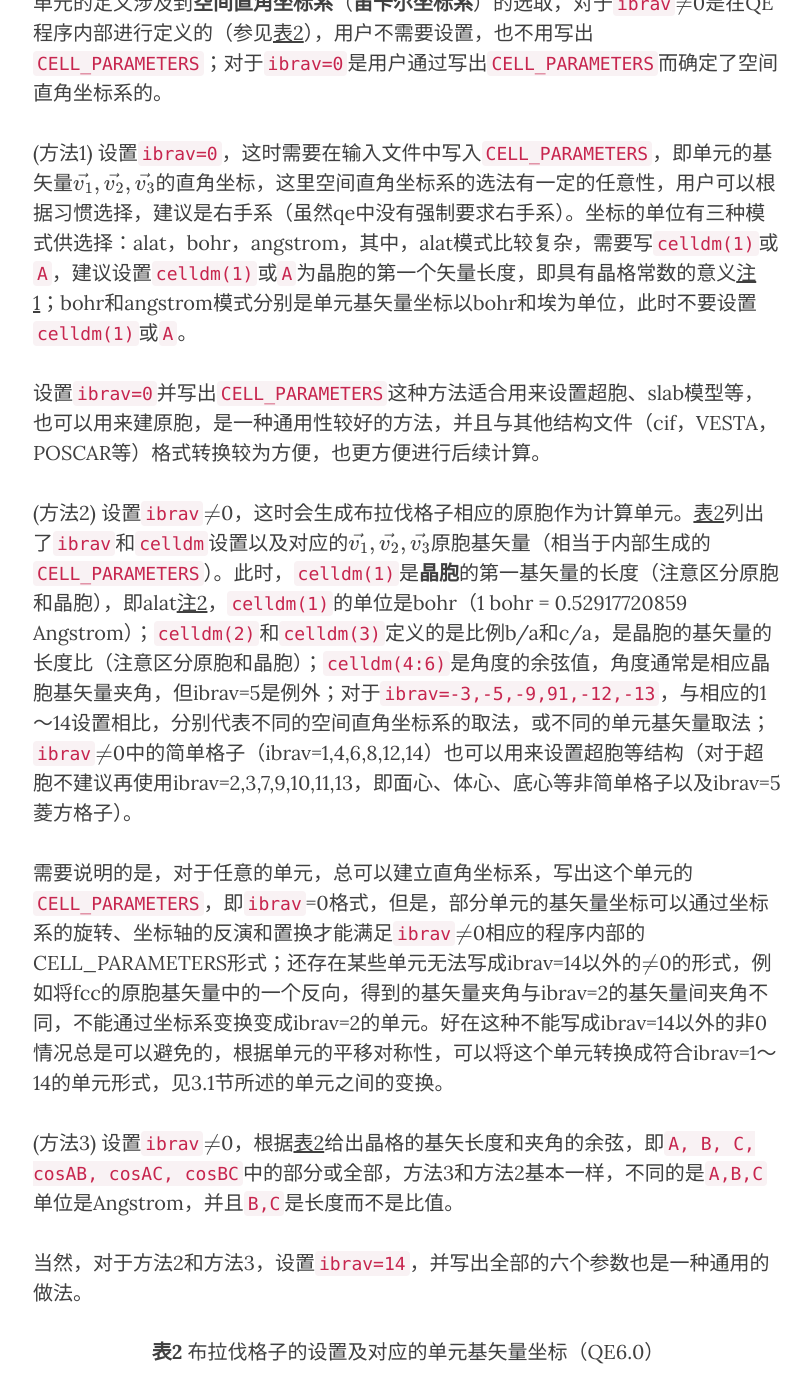
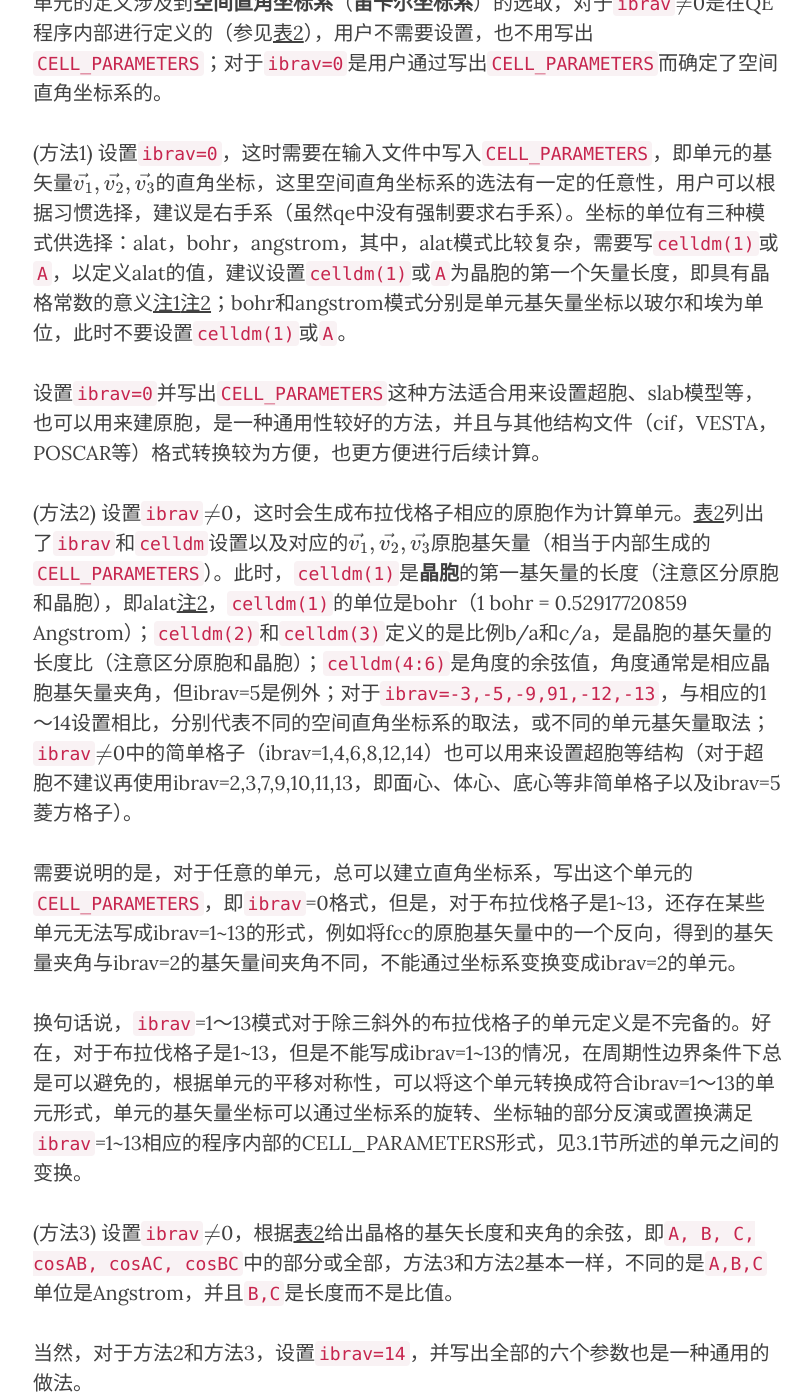
Before and after one commit to yyyu200/DFTbook, a Jekyll site: the page built from _posts/2019-04-07-TransCell.md, in a window 1280 px wide and 1400 px high, scrolled down 4999 px. Shown: the whole window, without its empty margins (232-1044 px from the left). Built offline with Jekyll 4.4.1, drawn with Linux system fonts in a browser that asks for light colours; nearby versions of some CDN libraries; formulas are drawn with MathJax 3; comment, search, counter and statistics services are not loaded; some of the changed text lies outside the part shown.

Commit message:
modify at ali

````diff
--- a/_posts/2019-04-07-TransCell.md
+++ b/_posts/2019-04-07-TransCell.md
@@ -159,13 +159,15 @@
 
 单元的定义涉及到**空间直角坐标系**（**笛卡尔坐标系**）的选取，对于```ibrav```$\neq$0是在QE程序内部进行定义的（参见[表2](#tab2)），用户不需要设置，也不用写出```CELL_PARAMETERS```；对于```ibrav=0```是用户通过写出```CELL_PARAMETERS```而确定了空间直角坐标系的。
 
-(方法1) 设置```ibrav=0```，这时需要在输入文件中写入```CELL_PARAMETERS```，即单元的基矢量$\vec{v_{1}},\vec{v_{2}},\vec{v_{3}}$的直角坐标，这里空间直角坐标系的选法有一定的任意性，用户可以根据习惯选择，建议是右手系（虽然qe中没有强制要求右手系）。坐标的单位有三种模式供选择：alat，bohr，angstrom，其中，alat模式比较复杂，需要写```celldm(1)```或```A```，建议设置```celldm(1)```或```A```为晶胞的第一个矢量长度，即具有晶格常数的意义[注1](#note1)；bohr和angstrom模式分别是单元基矢量坐标以bohr和埃为单位，此时不要设置```celldm(1)```或```A```。
+(方法1) 设置```ibrav=0```，这时需要在输入文件中写入```CELL_PARAMETERS```，即单元的基矢量$\vec{v_{1}},\vec{v_{2}},\vec{v_{3}}$的直角坐标，这里空间直角坐标系的选法有一定的任意性，用户可以根据习惯选择，建议是右手系（虽然qe中没有强制要求右手系）。坐标的单位有三种模式供选择：alat，bohr，angstrom，其中，alat模式比较复杂，需要写```celldm(1)```或```A```，以定义alat的值，建议设置```celldm(1)```或```A```为晶胞的第一个矢量长度，即具有晶格常数的意义[注1](#note1)[注2](#note2)；bohr和angstrom模式分别是单元基矢量坐标以玻尔和埃为单位，此时不要设置```celldm(1)```或```A```。
 
 设置```ibrav=0```并写出```CELL_PARAMETERS```这种方法适合用来设置超胞、slab模型等，也可以用来建原胞，是一种通用性较好的方法，并且与其他结构文件（cif，VESTA，POSCAR等）格式转换较为方便，也更方便进行后续计算。
 
 (方法2) 设置```ibrav```$\neq$0，这时会生成布拉伐格子相应的原胞作为计算单元。[表2](#tab2)列出了```ibrav```和```celldm```设置以及对应的$\vec{v_{1}},\vec{v_{2}},\vec{v_{3}}$原胞基矢量（相当于内部生成的```CELL_PARAMETERS```）。此时，```celldm(1)```是**晶胞**的第一基矢量的长度（注意区分原胞和晶胞），即alat[注2](#note2)，```celldm(1)```的单位是bohr（1 bohr = 0.52917720859 Angstrom）；```celldm(2)```和```celldm(3)```定义的是比例b/a和c/a，是晶胞的基矢量的长度比（注意区分原胞和晶胞）；```celldm(4:6)```是角度的余弦值，角度通常是相应晶胞基矢量夹角，但ibrav=5是例外；对于```ibrav=-3,-5,-9,91,-12,-13```，与相应的1～14设置相比，分别代表不同的空间直角坐标系的取法，或不同的单元基矢量取法；```ibrav```$\neq$0中的简单格子（ibrav=1,4,6,8,12,14）也可以用来设置超胞等结构（对于超胞不建议再使用ibrav=2,3,7,9,10,11,13，即面心、体心、底心等非简单格子以及ibrav=5菱方格子）。
 
-需要说明的是，对于任意的单元，总可以建立直角坐标系，写出这个单元的```CELL_PARAMETERS```，即```ibrav```=0格式，但是，部分单元的基矢量坐标可以通过坐标系的旋转、坐标轴的反演和置换才能满足```ibrav```$\neq$0相应的程序内部的CELL_PARAMETERS形式；还存在某些单元无法写成ibrav=14以外的$\neq$0的形式，例如将fcc的原胞基矢量中的一个反向，得到的基矢量夹角与ibrav=2的基矢量间夹角不同，不能通过坐标系变换变成ibrav=2的单元。好在这种不能写成ibrav=14以外的非0情况总是可以避免的，根据单元的平移对称性，可以将这个单元转换成符合ibrav=1～14的单元形式，见3.1节所述的单元之间的变换。
+需要说明的是，对于任意的单元，总可以建立直角坐标系，写出这个单元的```CELL_PARAMETERS```，即```ibrav```=0格式，但是，对于布拉伐格子是1~13，还存在某些单元无法写成ibrav=1~13的形式，例如将fcc的原胞基矢量中的一个反向，得到的基矢量夹角与ibrav=2的基矢量间夹角不同，不能通过坐标系变换变成ibrav=2的单元。
+
+换句话说，```ibrav```=1～13模式对于除三斜外的布拉伐格子的单元定义是不完备的。好在，对于布拉伐格子是1~13，但是不能写成ibrav=1~13的情况，在周期性边界条件下总是可以避免的，根据单元的平移对称性，可以将这个单元转换成符合ibrav=1～13的单元形式，单元的基矢量坐标可以通过坐标系的旋转、坐标轴的部分反演或置换满足```ibrav```=1~13相应的程序内部的CELL_PARAMETERS形式，见3.1节所述的单元之间的变换。
 
 (方法3) 设置```ibrav```$\neq$0，根据[表2](#tab2)给出晶格的基矢长度和夹角的余弦，即```A, B, C, cosAB, cosAC, cosBC```中的部分或全部，方法3和方法2基本一样，不同的是```A,B,C```单位是Angstrom，并且```B,C```是长度而不是比值。
 
@@ -510,15 +512,20 @@
 
 <span id = "note1">1.</span>自6.4.1版本，[官方](https://gitlab.com/QEF/q-e/wikis/Releases/Quantum-Espresso-6.4.1-Release-Notes)不推荐`celldm(1)`=1.88972613（任何<2的值），即将celldm(1)设置为单位转换系数的做法，这里也修正为`celldm(1)`设置为晶格常数，或用`ibrav`$\neq$0。
 
-<span id = "note2">2.</span>关于alat，alat是qe内部定义的量，以bohr为单位，具有晶格常数的意义（这里晶格常数特指晶胞的第一个基矢量长度），在pw.x的输出接近开头处有` lattice parameter (alat)  = x.xxxx  a.u.`。虽然没有硬性规定，但是，建议晶胞的三个基矢量按照从小到大的顺序排列，即a&le;b&le;c。
+<span id = "note2">2.</span>关于alat，alat是qe内部定义的量，以bohr为单位，具有晶格常数的意义（这里晶格常数特指晶胞的第一个基矢量长度），在pw.x的输出接近开头处有` lattice parameter (alat)  = x.xxxx  a.u.`。
 
-(1)当ibrav=0，且设置CELL_PARAMETER{bohr或angstrom}时，alat是CELL_PARAMETER第一行矢量的长度，此时不允许写celldm，否则会和CELL_PARAMETER冲突；
+
+(1)当ibrav=0，且设置CELL_PARAMETER{bohr或angstrom}时，alat是CELL_PARAMETER第一行矢量的长度，此时不允许写celldm，否则会和CELL_PARAMETER冲突，此时，alat对于晶胞是晶格常数，对于非简单格子的原胞则不是晶格常数；
+
+虽然没有硬性规定，但是，建议晶胞的三个基矢量按照从小到大的顺序排列，即a&le;b&le;c，因此CELL_PARAMETER第一行矢量具有晶格常数的意义。
 
 (2)当ibrav=0，且设置CELL_PARAMETER{alat}时， alat=`celldm(1)`或`A`/0.529（`celldm(1)`和`A`分别是以bohr和Angstrom为单位），这里`celldm(1)`或`A`取值有一定的任意性，但是必须要写，这里建议取为晶胞第一个基矢量的长度，即具有晶胞晶格常数的意义；
 
-(3)对于`ibrav`$\neq$0，alat=`celldm(1)`或`A`/0.529。
+(3)对于`ibrav`$\neq$0，alat=`celldm(1)`或`A`/0.529，alat具有晶胞晶格常数的意义。
 
-对于输入，alat可能的影响是使用CELL_PARAMETER {alat}，这时cell参数是以alat为单位的。对于输出，pw.x有些输出量用到了alat为单位，这里就不再列举，根据情况判断。
+对于输入，使用CELL_PARAMETER {alat}、ATOMIC_POSITIONS {alat}时用到了alat，这时单元及原子坐标参数是以alat为单位的，其他情况则没有涉及到alat，可以忽略。
+
+对于输出，pw.x有些输出量用到了alat为单位，这里就不再列举，根据情况判断。
 
 <span id = "note3">3.</span> 注意晶胞和原胞的区别，对于非简单格子ibrav$\neq0$适合于设置原胞（对于简单格子ibrav$\neq$0当然也是设置了原胞），布拉伐格子中的7个简单格子本身就是原胞，而且，除了菱方外的6个简单格子，不仅是原胞，同时也是晶胞，菱方的布拉伐格子是原胞但不是晶胞，菱方的晶胞是六方的简单格子，体积是原胞的3倍，而底心、面心、体心的7个布拉伐格子本身是晶胞，存在体积更小的原胞。
 
````
